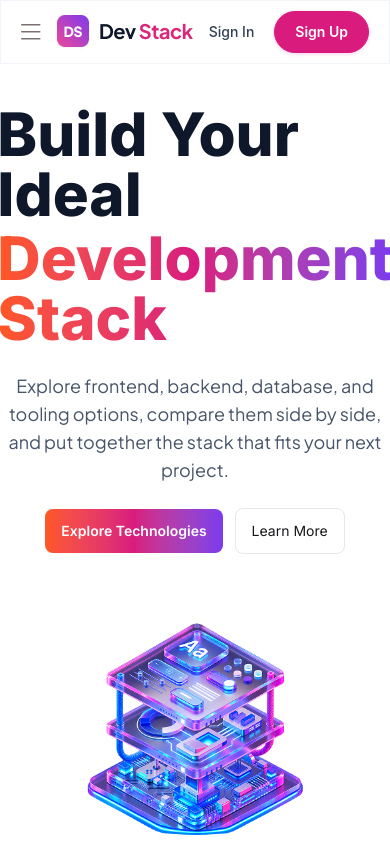
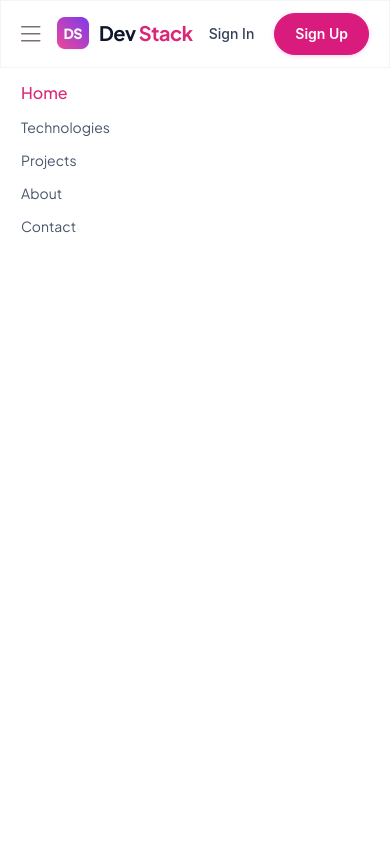
Before and after one commit to Mahfuz1907/B14-A05, a React (Vite) app: page / in a window 390 px wide. Both pictures are taken after a click on the picture 31 px from the left and 32 px from the top of the page. Shown: the top 844 px of the page. Built offline with nearby package versions, Linux system fonts and the light colour scheme.

Commit message:
made navbar fully responsive

```diff
--- a/src/App.tsx
+++ b/src/App.tsx
@@ -18,11 +18,13 @@ function App() {
   return (
     <div>
         <Navbar />
-        <Banner />
-        <Suspense fallback={<div>Loading....</div>} >
-          <Functionalities TechnologiesPromise={TechnologiesPromise()} />
-        </Suspense>
-        <Footer />
+        <div className='hidden'>
+          <Banner />
+          <Suspense fallback={<div>Loading....</div>} >
+            <Functionalities TechnologiesPromise={TechnologiesPromise()} />
+          </Suspense>
+          <Footer />
+        </div>
         <div>
           <ToastContainer
             position="bottom-right"
--- a/src/Components/Navbar/Navbar.tsx
+++ b/src/Components/Navbar/Navbar.tsx
@@ -10,12 +10,25 @@ function Navbar() {
         setActive(seriol)
     }
 
+    const [hamburgerFunction, setHamburgerFunction] = useState(true)
+
+    const handleHamburger = () => {
+        setHamburgerFunction(!hamburgerFunction)
+    }
+
     return (
-        <nav className='sticky top-0 z-50 bg-white flex flex-row justify-between items-center border border-[#f1f5f9] px-5 sm:px-10 lg:px-25 py-2.5 sm:py-6'>
-            <img className='cursor-pointer hidden sm:flex w-25 lg:w-auto' src={Logo} alt="" />
-            <img className='flex sm:hidden' src="/assets/hamburger.png" alt="" />
-            <img className='cursor-pointer flex sm:hidden' src={Logo} alt="" />
-            <ul className='pjs hidden sm:flex flex-row justify-between items-center gap-7 hover:text-black'>
+        <nav className='sticky top-0 z-50 bg-white flex flex-row justify-between items-center border border-[#f1f5f9] px-5 sm:px-25 py-3 sm:py-6'>
+            <img className='cursor-pointer hidden md:flex' src={Logo} alt="" />
+            <img onClick={handleHamburger} className='flex md:hidden' src="/assets/hamburger.png" alt="" />
+            <ul className={`${hamburgerFunction ? 'hidden' : 'flex'} absolute top-20 pjs flex-col justify-between items-start gap-3 hover:text-black`}>
+                <li onClick={() => handleActive(1)} className={`cursor-pointer ${active === 1 ? 'activeUI' : 'inactiveUI'}`}>Home</li>
+                <li onClick={() => handleActive(2)} className={`cursor-pointer ${active === 2 ? 'activeUI' : 'inactiveUI'}`}>Technologies</li>
+                <li onClick={() => handleActive(3)} className={`cursor-pointer ${active === 3 ? 'activeUI' : 'inactiveUI'}`}>Projects</li>
+                <li onClick={() => handleActive(4)} className={`cursor-pointer ${active === 4 ? 'activeUI' : 'inactiveUI'}`}>About</li>
+                <li onClick={() => handleActive(5)} className={`cursor-pointer ${active === 5 ? 'activeUI' : 'inactiveUI'}`}>Contact</li>
+            </ul>
+            <img className='cursor-pointer flex md:hidden' src={Logo} alt="" />
+            <ul className='pjs hidden md:flex flex-row justify-between items-center gap-7 hover:text-black'>
                 <li onClick={() => handleActive(1)} className={`cursor-pointer ${active === 1 ? 'activeUI' : 'inactiveUI'}`}>Home</li>
                 <li onClick={() => handleActive(2)} className={`cursor-pointer ${active === 2 ? 'activeUI' : 'inactiveUI'}`}>Technologies</li>
                 <li onClick={() => handleActive(3)} className={`cursor-pointer ${active === 3 ? 'activeUI' : 'inactiveUI'}`}>Projects</li>
```
